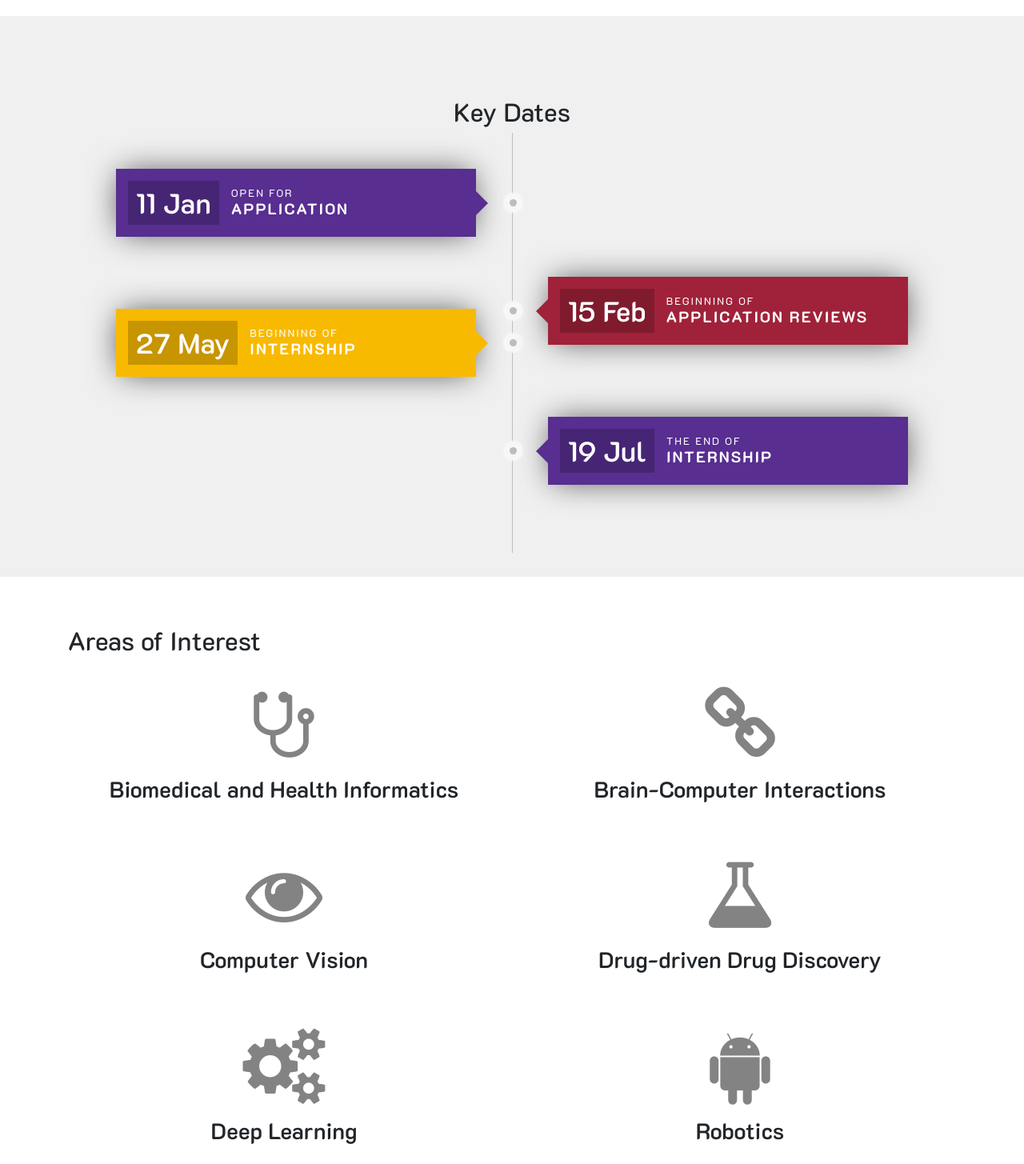
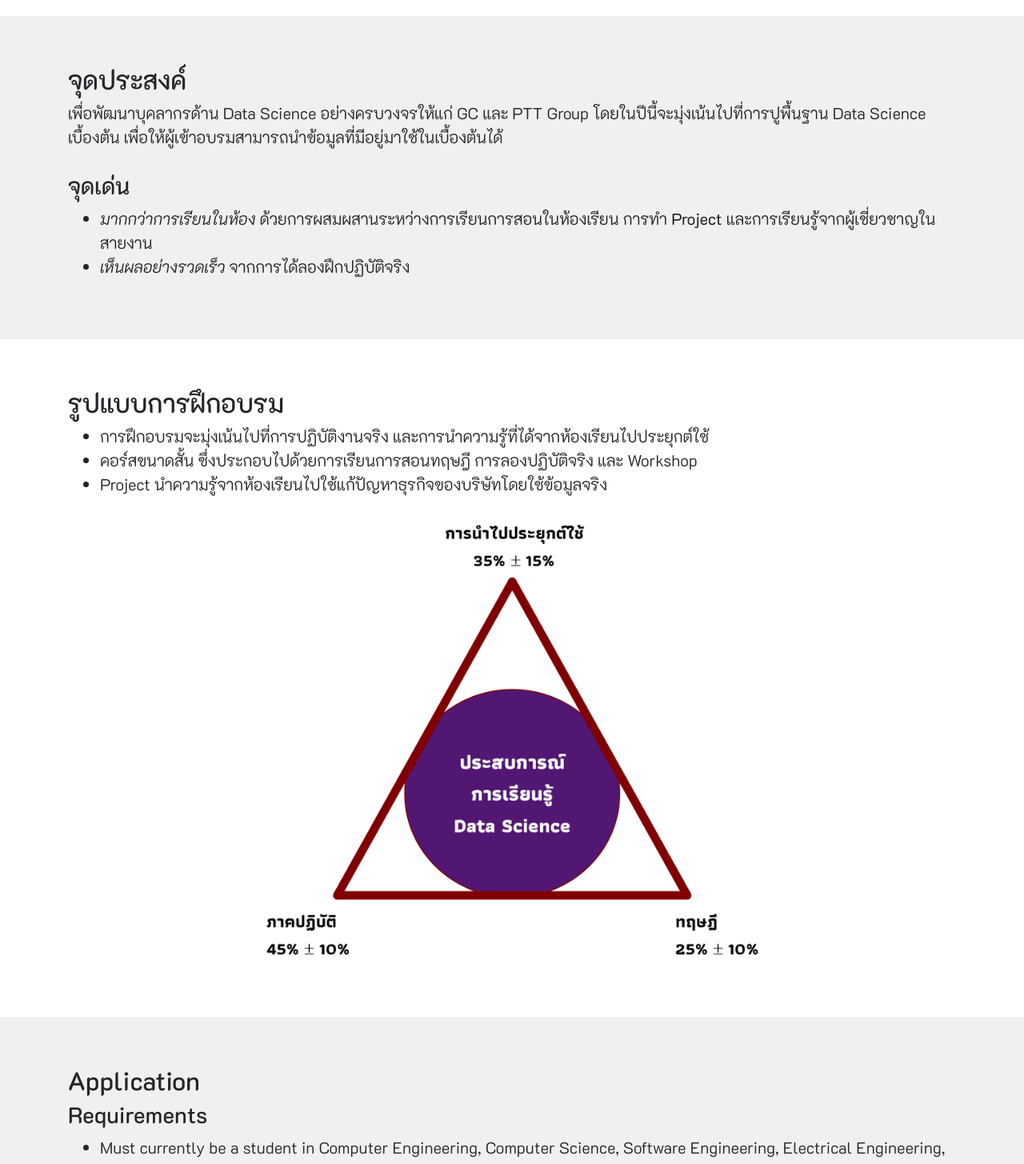
Before and after one commit to gc-vistec/gc-vistec.github.io, a Vue app: page / in a window 1280 px wide. Shown: the part 780-2235 px from the top of the page at 80% size. Built offline with nearby package versions, Linux system fonts and the light colour scheme; what vue-scrollactive, vuetable-2 would draw is missing.

Commit message:
Add objectives and training scheme

```diff
--- a/src/components/Home/AreasOfInterest.vue
+++ /dev/null
@@ -1,125 +0,0 @@
-<template>
-  <section id="areas-of-interest">
-    <div class="container">
-      <div class="row">
-        <div class="col-lg-12 mx-auto">
-          <h2>Areas of Interest</h2>
-        </div>
-        <div class="col-lg-6 col-md-12 text-center card-areaOfInterest" v-for="areaOfInterest in areasOfInterest" v-bind:key="areaOfInterest.name">
-            <span class="aoi-icon fa" :class="areaOfInterest.iconName"></span>
-            <div>
-              <h3>{{areaOfInterest.name}}</h3>
-              <h6>{{areaOfInterest.description}}</h6>
-            </div>
-          </div>
-      </div>
-    </div>
-  </section>
-</template>
-<script>
-export default {
-  data () {
-    return {
-      areasOfInterest: [
-        {
-          name: 'Biomedical and Health Informatics',
-          description: '',
-          iconName: 'fa-stethoscope'
-        },
-        {
-          name: 'Brain-Computer Interactions',
-          description: '',
-          iconName: 'fa-link'
-        },
-        {
-          name: 'Computer Vision',
-          description: '',
-          iconName: 'fa-eye'
-        },
-        {
-          name: 'Drug-driven Drug Discovery',
-          description: '',
-          iconName: 'fa-flask'
-        },
-        {
-          name: 'Deep Learning',
-          description: '',
-          iconName: 'fa-cogs'
-        },
-        {
-          name: 'Robotics',
-          description: '',
-          iconName: 'fa-android'
-        },
-        {
-          name: 'Scalable Data Mining and Machine Learning',
-          description: '',
-          iconName: 'fa-database'
-        }
-      ]
-    }
-  }
-}
-</script>
-<style scoped>
-  .img {
-    border-radius: 100%;
-    display: inline-block;
-    flex: 0 0 200px;
-    height: 200px;
-    justify-content: center;
-    overflow: hidden;
-    position: relative;
-    width: 200px;
-  }
-
-  .aoi-icon {
-    font-size: 6rem;
-    color: rgb(131, 131, 131);
-    margin-bottom: 1rem;
-  }
-
-  .img img {
-    height: 100%;
-  }
-
-  .img-overlay {
-    align-items: center;
-    bottom: 0;
-    display: flex;
-    justify-content: center;
-    left: 0;
-    opacity: 0;
-    position: absolute;
-    right: 0;
-    top: 0;
-    transition: opacity 0.25s;
-    z-index: 1;
-  }
-
-  .img-overlay:hover {
-    opacity: 1;
-    background-color: rgba(46,204,113,0.4);
-    background: linear-gradient(65deg, rgba(88, 46, 145, 0.4), rgba(160, 34, 58, 0.4));
-    color: #fafafa;
-    font-size: 24px;
-  }
-
-  .card-areaOfInterest {
-    padding: 30px;
-    float: none;
-    margin: 0 auto;
-  }
-
-  .card-areaOfInterest small {
-    font-size: 120%;
-  }
-
-  .card-areaOfInterest small, .card-areaOfInterest h3 {
-    font-weight: 600;
-  }
-
-  #areaOfInterest {
-    padding-bottom: 30px;
-  }
-</style>
--- a/src/components/Home/Home.vue
+++ b/src/components/Home/Home.vue
@@ -18,9 +18,9 @@
         </div>
       </div>
     </div>
-    <key-dates class="bg-stripe"></key-dates>
-    <areas-of-interest class="bg-stripe"></areas-of-interest>
-    <benefits class="bg-stripe"></benefits>
+    <!-- <key-dates class="bg-stripe"></key-dates> -->
+    <objectives class="bg-stripe"></objectives>
+    <training-scheme class="bg-stripe"></training-scheme>
     <application class="bg-stripe"></application>
     <contact class="bg-stripe"></contact>
     <cs-footer></cs-footer>
@@ -28,9 +28,8 @@
 </template>
 
 <script>
-  import KeyDates from '@/components/Home/KeyDates'
-  import AreasOfInterest from '@/components/Home/AreasOfInterest'
-  import Benefits from '@/components/Home/Benefits'
+  import Objectives from '@/components/Home/Objectives'
+  import TrainingScheme from '@/components/Home/TrainingScheme'
   import Application from '@/components/Home/Application'
   import Contact from '@/components/Home/Contact'
   import Navbar from '@/components/Home/Navbar'
@@ -39,9 +38,8 @@
     name: 'Home',
     methods: {},
     components: {
-      KeyDates,
-      AreasOfInterest,
-      Benefits,
+      Objectives,
+      TrainingScheme,
       Application,
       Contact,
       Navbar,
--- a/src/components/Home/Navbar.vue
+++ b/src/components/Home/Navbar.vue
@@ -10,10 +10,10 @@
             <a class="scrollactive-item nav-link js-scroll-trigger" href="#page-top" data-toggle="collapse" data-target="navbar-collapse.show"><i class="fa fa-arrow-up"></i></a>
           </li>
           <li class="nav-item">
-            <a class="scrollactive-item nav-link js-scroll-trigger" href="#key-dates" data-toggle="collapse" data-target=".navbar-collapse.show">KEY DATES</a>
+            <a class="scrollactive-item nav-link js-scroll-trigger" href="#objectives" data-toggle="collapse" data-target=".navbar-collapse.show">จุดประสงค์</a>
           </li>
           <li class="nav-item">
-            <a class="scrollactive-item nav-link js-scroll-trigger" href="#areas-of-interest" data-toggle="collapse" data-target=".navbar-collapse.show">AREAS OF INTEREST</a>
+            <a class="scrollactive-item nav-link js-scroll-trigger" href="#training-scheme" data-toggle="collapse" data-target=".navbar-collapse.show">รูปแบบการฝึกอบรม</a>
           </li>
           <li class="nav-item">
             <a class="scrollactive-item nav-link js-scroll-trigger" href="#benefits" data-toggle="collapse" data-target=".navbar-collapse.show">BENEFITS</a>
--- /dev/null
+++ b/src/components/Home/Objectives.vue
@@ -0,0 +1,30 @@
+<template>
+  <section id="objectives" class="lead">
+    <div class="container">
+      <div class="row">
+        <div class="col-md-6">
+          <h2>จุดประสงค์</h2>
+        </div>
+        <div class="col-md-6 text-right">
+        </div>
+        <div class="col-lg-12 mx-auto lead">
+          <!-- <h3>Requirements</h3> -->
+          เพื่อพัฒนาบุคลากรด้าน Data Science อย่างครบวงจรให้แก่ GC และ PTT Group โดยในปีนี้จะมุ่งเน้นไปที่การปูพื้นฐาน Data Science เบื้องต้น เพื่อให้ผู้เข้าอบรมสามารถนำข้อมูลที่มีอยู่มาใช้ในเบื้องต้นได้
+          <br><br>
+          <h3>จุดเด่น</h3>
+          <ul>
+            <li>
+              <i>มากกว่าการเรียนในห้อง</i> ด้วยการผสมผสานระหว่างการเรียนการสอนในห้องเรียน การทำ <b>Project</b> และการเรียนรู้จากผู้เชี่ยวชาญในสายงาน
+            </li>
+            <li>
+              <i>เห็นผลอย่างรวดเร็ว</i> จากการได้ลองฝึกปฏิบัติจริง
+            </li>
+          </ul>
+        </div>
+        <!-- <div class="col-md-12 text-right">
+          <h2 class="font-weight-bold"><a href="https://goo.gl/forms/gyV9bOPdw0UVpcPy1">Apply now <i class="fa fa-external-link"></i></a></h2>
+        </div> -->
+      </div>
+    </div>
+  </section>
+</template>
--- /dev/null
+++ b/src/components/Home/TrainingScheme.vue
@@ -0,0 +1,30 @@
+<template>
+  <section id="training-scheme" class="lead">
+    <div class="container">
+      <div class="row">
+        <div class="col-md-6">
+          <h2>รูปแบบการฝึกอบรม</h2>
+        </div>
+        <div class="col-md-6 text-right">
+        </div>
+        <div class="col-lg-12 mx-auto lead">
+          <ul>
+            <li>
+              การฝึกอบรมจะมุ่งเน้นไปที่การปฏิบัติงานจริง และการนำความรู้ที่ได้จากห้องเรียนไปประยุกต์ใช้
+            </li>
+            <li>
+              คอร์สขนาดสั้น ซึ่งประกอบไปด้วยการเรียนการสอนทฤษฎี การลองปฏิบัติจริง และ Workshop
+            </li>
+            <li>
+              Project นำความรู้จากห้องเรียนไปใช้แก้ปัญหาธุรกิจของบริษัทโดยใช้ข้อมูลจริง
+            </li>
+          </ul>
+          <center><img src="../../assets/training-scheme.png" alt="Training Scheme" style="max-width: 100%; width: 40rem;"></center>
+        </div>
+        <!-- <div class="col-md-12 text-right">
+          <h2 class="font-weight-bold"><a href="https://goo.gl/forms/gyV9bOPdw0UVpcPy1">Apply now <i class="fa fa-external-link"></i></a></h2>
+        </div> -->
+      </div>
+    </div>
+  </section>
+</template>
```
Also changed, not shown: src/assets/training-scheme.png (added).
